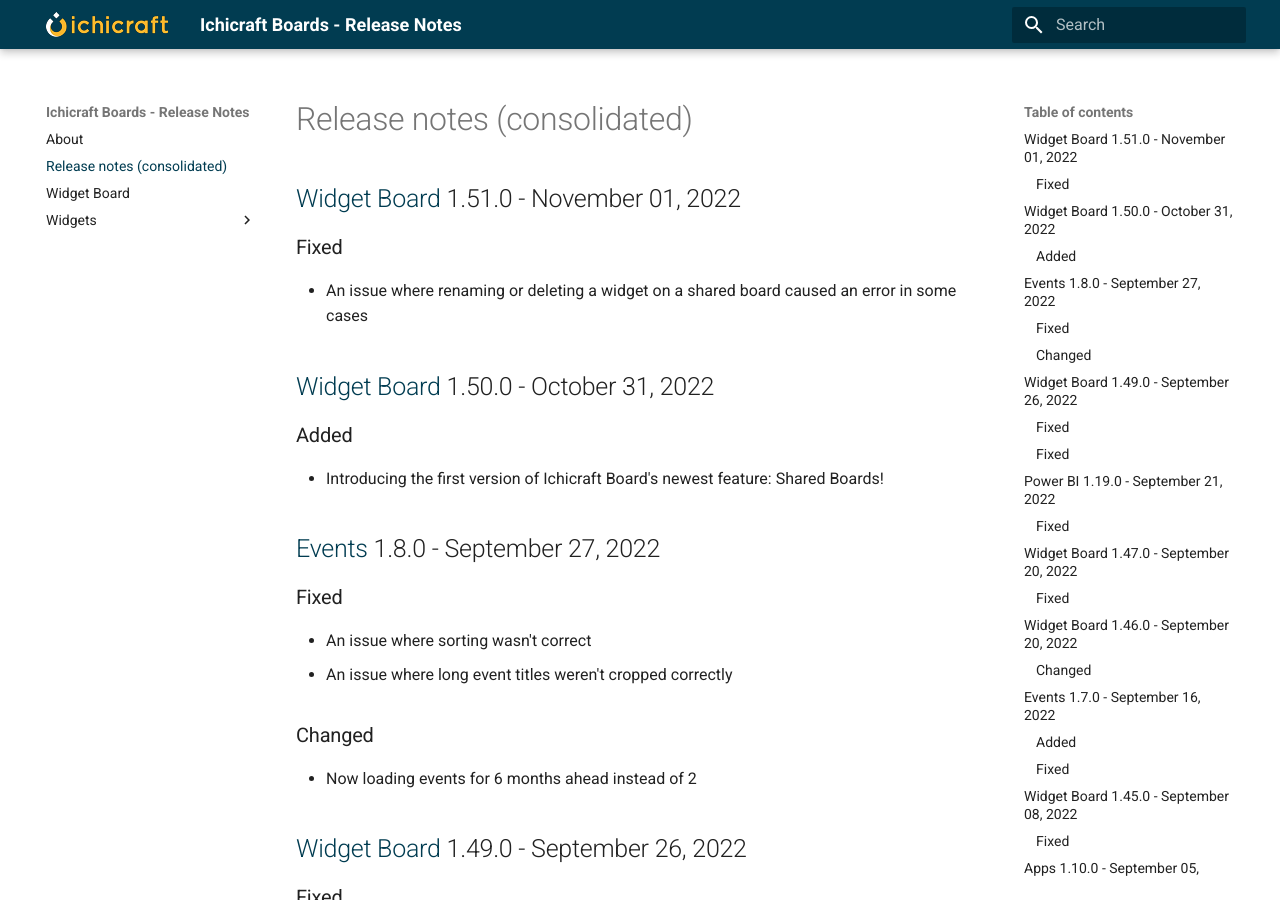
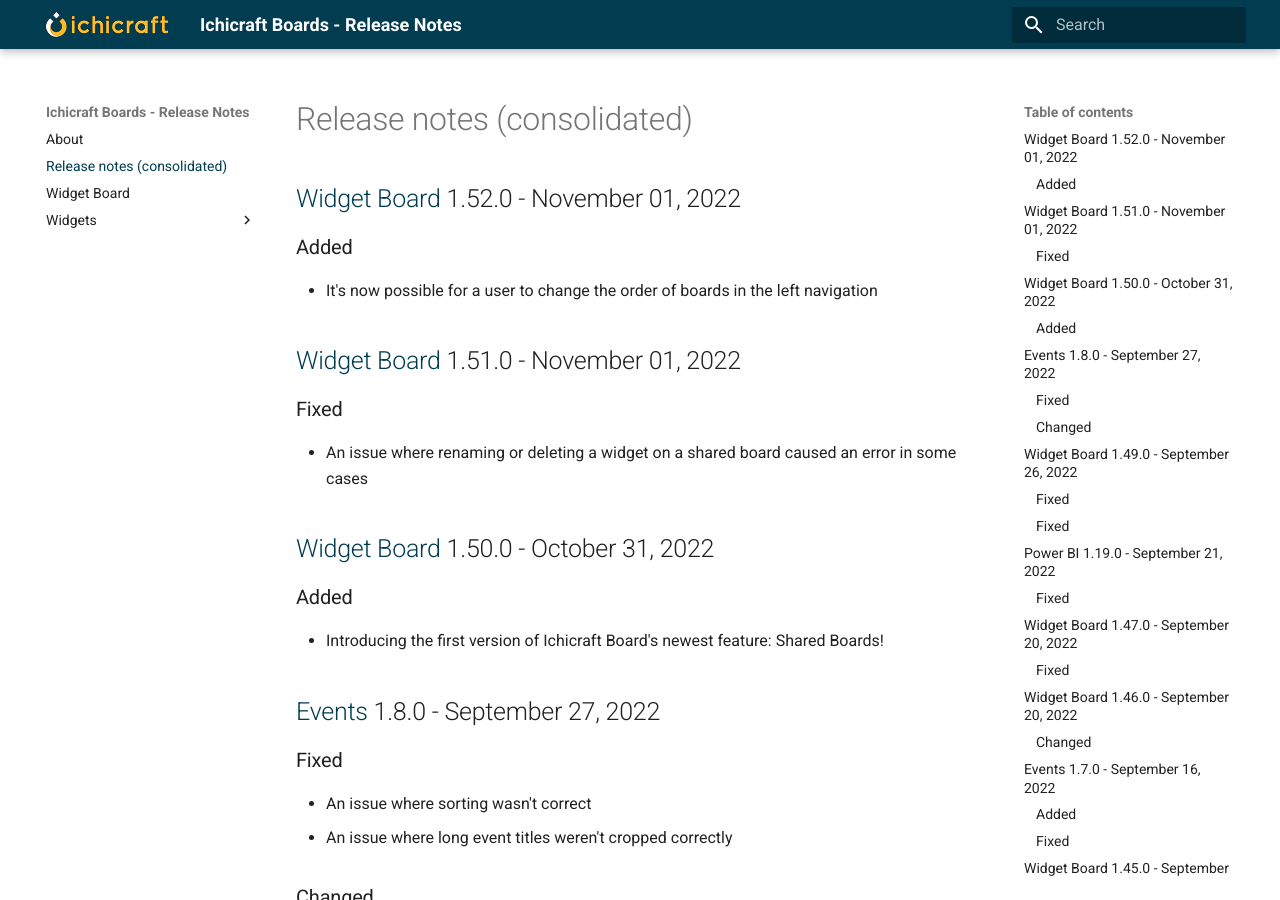
Before and after one commit to ichicraft/widgets-docs, an MkDocs documentation site: the page built from docs/Release-notes-(consolidated).md, in a window 1280 px wide and 900 px high. Built offline with MkDocs 1.6.1 and Material for MkDocs 9.7.7, drawn with Linux system fonts in a browser that asks for light colours.

Commit message:
Release notes updated by BuildService

```diff
--- a/docs/Release-notes-(consolidated).md
+++ b/docs/Release-notes-(consolidated).md
@@ -1,3 +1,8 @@
+## [Widget Board](./Widget Board.md) 1.52.0 - November 01, 2022
+
+### Added
+- It&#x27;s now possible for a user to change the order of boards in the left navigation
+
 ## [Widget Board](./Widget Board.md) 1.51.0 - November 01, 2022
 
 ### Fixed
```
Also changed, not shown: docs/Widget Board.md (+5 -0 lines).
